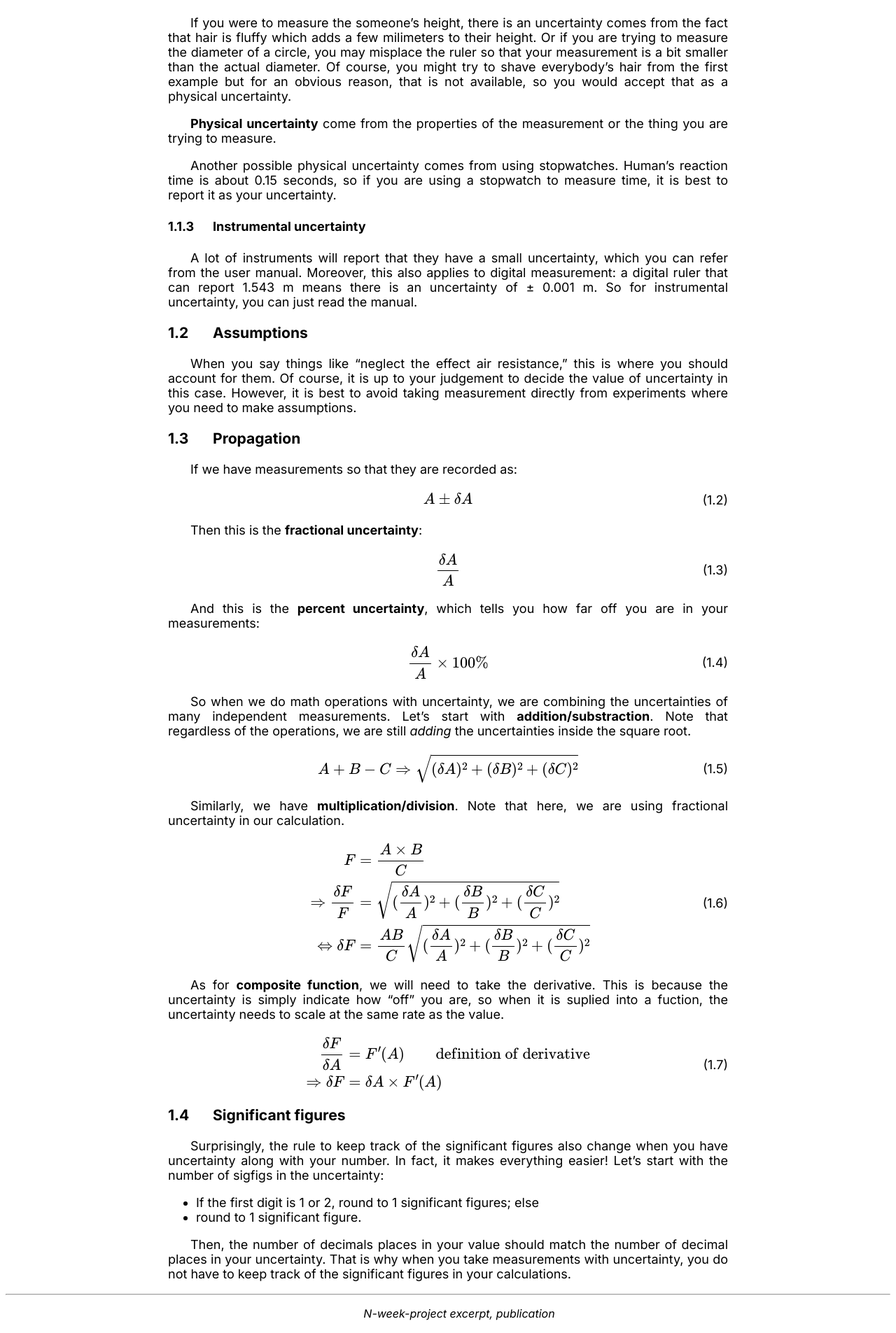
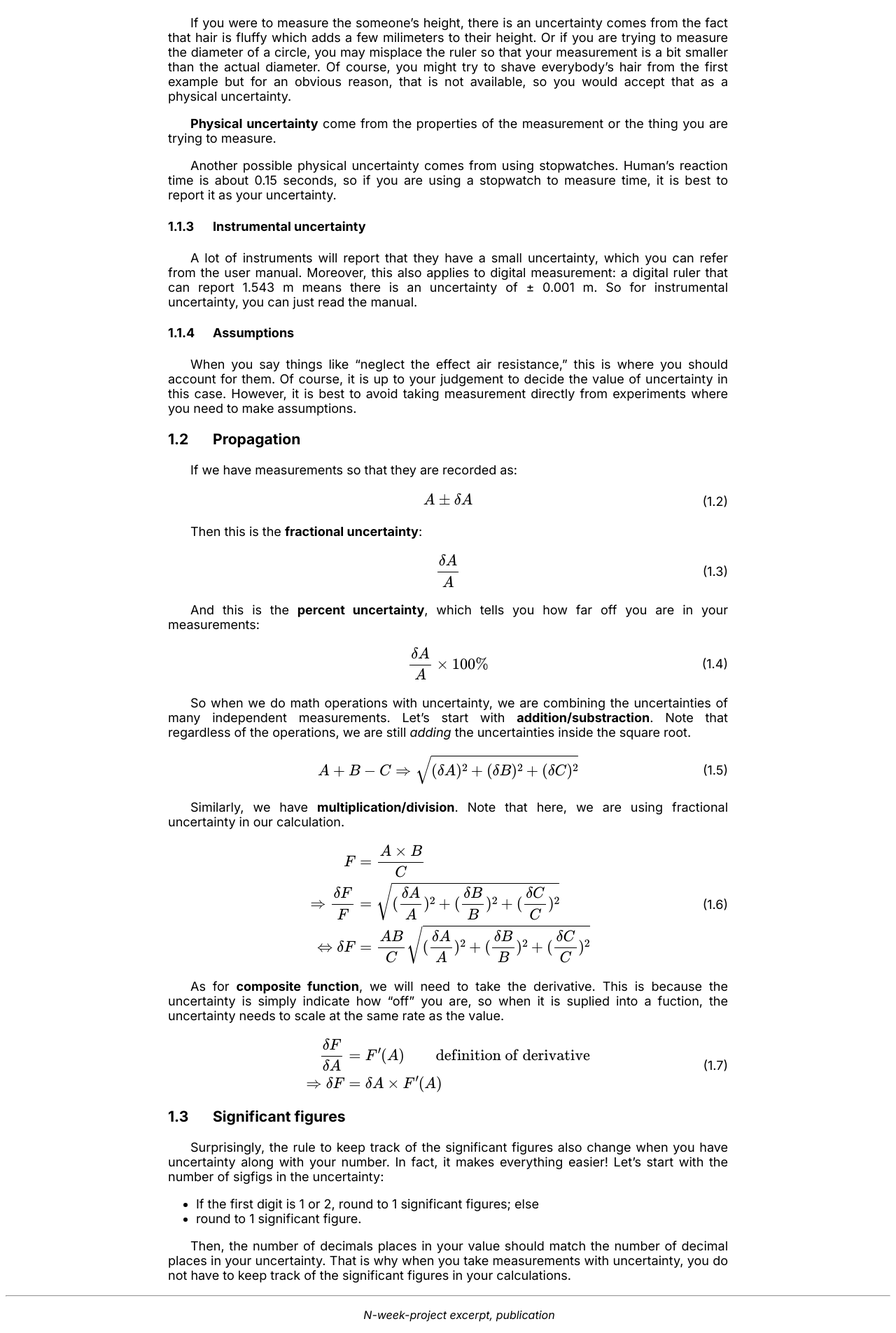
Before and after one commit to LukeNK/n-week-project, a Jekyll site: the page built from chapters/_m/uncertainty.md, in a window 1280 px wide. Shown: the part 1143-3048 px from the top of the page at 70% size. Built offline with Jekyll 4.4.1, drawn with Linux system fonts in a browser that asks for light colours.

Commit message:
Fix heading level

```diff
--- a/chapters/_m/uncertainty.md
+++ b/chapters/_m/uncertainty.md
@@ -42,7 +42,7 @@ Another possible physical uncertainty comes from using stopwatches. Human's reac
 #### Instrumental uncertainty
 A lot of instruments will report that they have a small uncertainty, which you can refer from the user manual. Moreover, this also applies to digital measurement: a digital ruler that can report 1.543 m means there is an uncertainty of ± 0.001 m. So for instrumental uncertainty, you can just read the manual.
 
-### Assumptions
+#### Assumptions
 When you say things like "neglect the effect air resistance," this is where you should account for them. Of course, it is up to your judgement to decide the value of uncertainty in this case. However, it is best to avoid taking measurement directly from experiments where you need to make assumptions.
 
 ### Propagation
```
